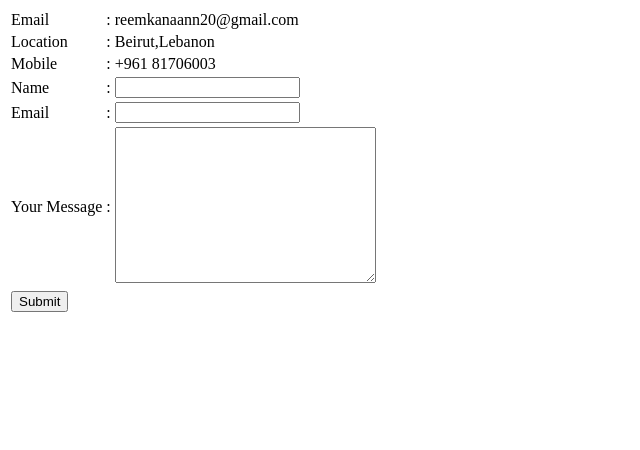
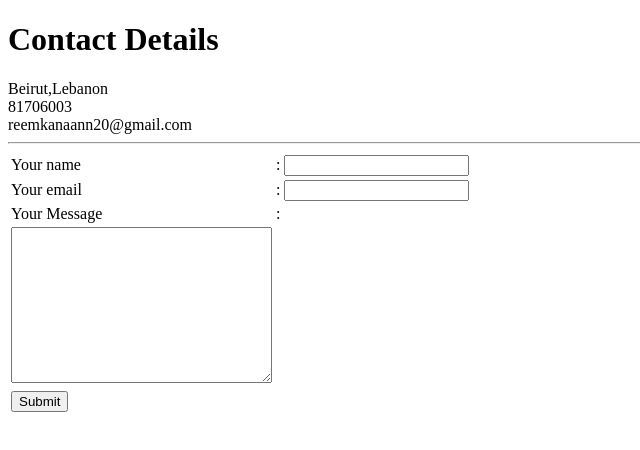
Before and after one commit to Reemk7/My_1st_Cv, a plain HTML site: page Contact.html in a window 1280 px wide. Shown: the whole page, without its empty margins (0-640 px from the left). Drawn offline with Linux system fonts and the light colour scheme.

Commit message:
Update Contact.html

```diff
--- a/Contact.html
+++ b/Contact.html
@@ -7,37 +7,33 @@
     <title>Contact me</title>
   </head>
   <body>
-    <form action="mailto: reemkanaann20@gmail.com" method="post" enctype="text/plain">
+    <h1>Contact Details</h1>
+    <form
+      action="mailto: reemkanaann20@gmail.com"
+      method="post"
+      enctype="text/plain"
+    >
+      Beirut,Lebanon <br />
+      81706003 <br />
+      reemkanaann20@gmail.com
+      <hr />
       <table>
         <tr>
-            <td>Email</td>
-            <td>:</td>
-            <td>reemkanaann20@gmail.com</td>
-          </tr>
-          <tr>
-            <td>Location</td>
-            <td>:</td>
-            <td>Beirut,Lebanon</td>
-          </tr>
-          <tr>
-            <td>Mobile</td>
-            <td>:</td>
-            <td>+961 81706003</td>
-          </tr>
-        <tr>
-          <td><label for="">Name</label></td>
+          <td><label for="">Your name</label></td>
           <td>:</td>
           <td><input type="text" /></td>
         </tr>
         <tr>
-          <td><label for="">Email</label></td>
+          <td><label for="">Your email</label></td>
           <td>:</td>
           <td><input type="email" /></td>
         </tr>
         <tr>
           <td><label for="">Your Message</label></td>
           <td>:</td>
-          <td><textarea name="Message"cols="30" rows="10"></textarea></td>
+        </tr>
+        <tr>
+          <td><textarea name="Message" cols="30" rows="10"></textarea></td>
         </tr>
         <tr>
           <td><input type="submit" /></td>
```
